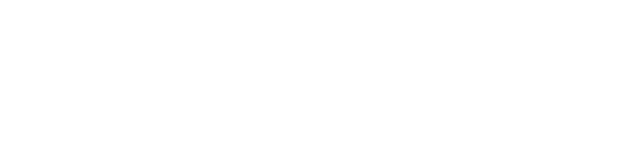
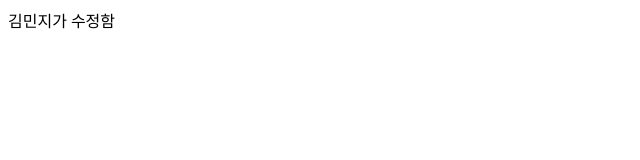
Before and after one commit to kimdust/TEST, a plain HTML site: page index.html in a window 1280 px wide. Shown: the whole page, without its empty margins (0-640 px from the left). Drawn offline with Linux system fonts and the light colour scheme.

Commit message:
2차 수정

```diff
--- a/index.html
+++ b/index.html
@@ -4,6 +4,7 @@
     <meta charset="UTF-8" />
     <meta name="viewport" content="width=device-width, initial-scale=1.0" />
     <title>수정수정</title>
+    김민지가 수정함
   </head>
   <body></body>
 </html>
```
Also changed, not shown: 1 other file.
